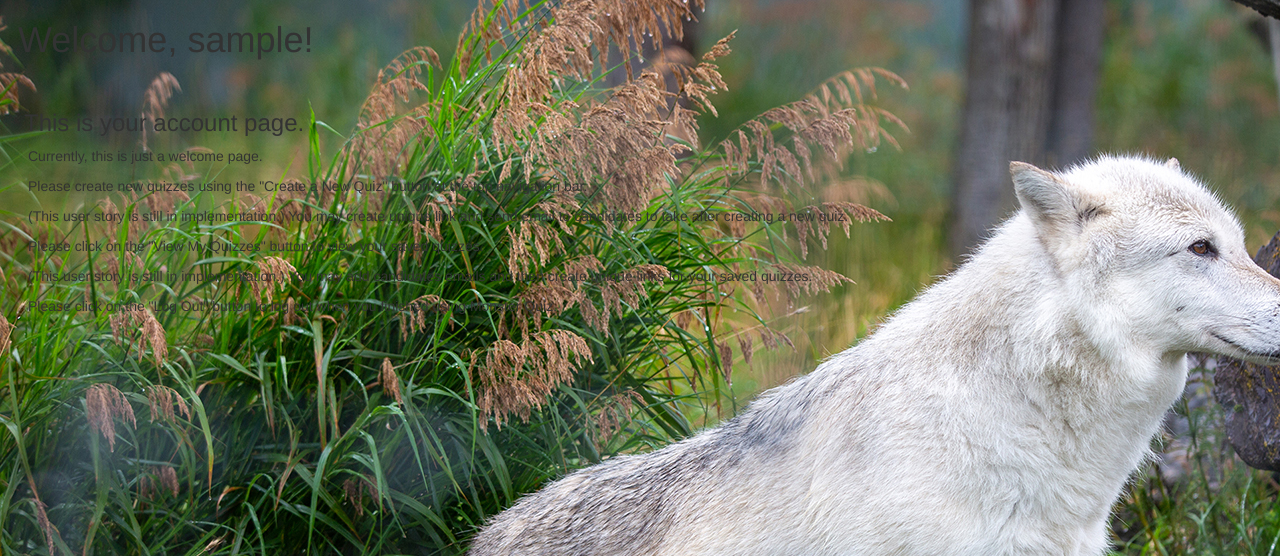
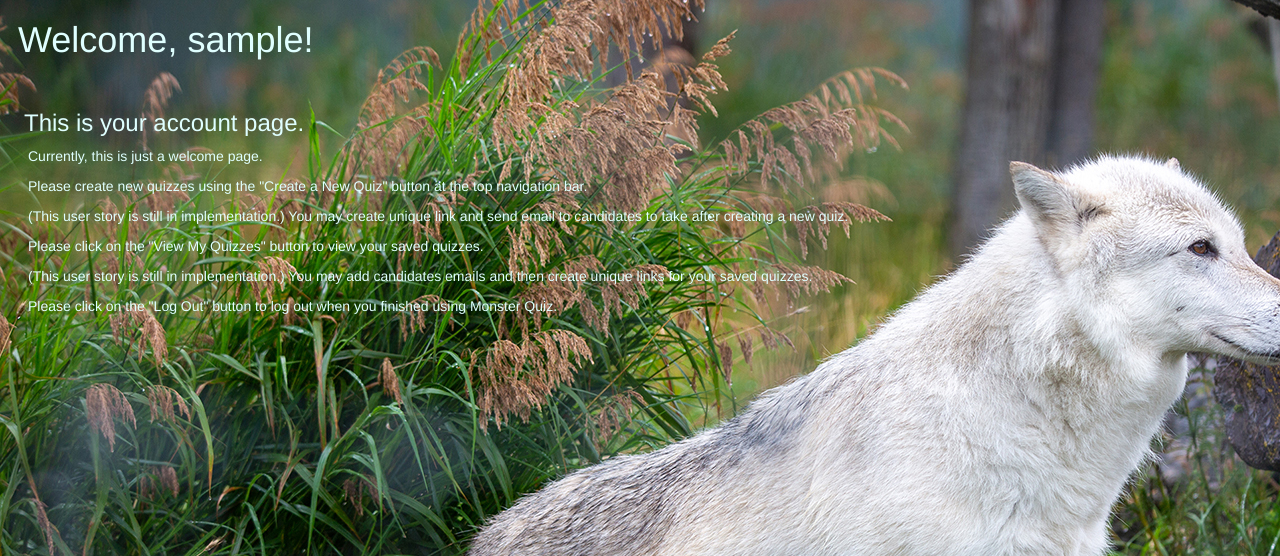
Before and after one commit to williamgl/CapstoneInFlask, a Flask app: page /index in a window 1280 px wide. Shown: the part 52-608 px from the top of the page. Run offline with Flask 2, Linux system fonts and the light colour scheme; the visitor is signed in with stand-in values (Sample User, id 1); some libraries are stand-ins or nearby versions.

Commit message:
Changed text style to index.j2 when user logged in

```diff
--- a/templates/index.j2
+++ b/templates/index.j2
@@ -10,15 +10,15 @@
             }
             </style>
         </head>
-        <h1>&ensp;Welcome, {{ session.username }}!</h1>
+        <h1 style="color:  #E0FFFF;">&ensp;Welcome, {{ session.username }}!</h1>
         <br>
-        <h3>&emsp;This is your account page.</h3>
-        <p>&emsp;&emsp;Currently, this is just a welcome page.</p>
-        <p>&emsp;&emsp;Please create new quizzes using the "Create a New Quiz" button at the top navigation bar.</p>
-        <p>&emsp;&emsp;(This user story is still in implementation.) You may create unique link and send email to candidates to take after creating a new quiz.</p>
-        <p>&emsp;&emsp;Please click on the "View My Quizzes" button to view your saved quizzes.</p>
-        <p>&emsp;&emsp;(This user story is still in implementation.) You may add candidates emails and then create unique links for your saved quizzes.</p>
-        <p>&emsp;&emsp;Please click on the "Log Out" button to log out when you finished using Monster Quiz.</p>
+        <h3 style="color:  #E0FFFF;">&emsp;This is your account page.</h3>
+        <p style="color:  #E0FFFF;">&emsp;&emsp;Currently, this is just a welcome page.</p>
+        <p style="color:  #E0FFFF;">&emsp;&emsp;Please create new quizzes using the "Create a New Quiz" button at the top navigation bar.</p>
+        <p style="color:  #E0FFFF;">&emsp;&emsp;(This user story is still in implementation.) You may create unique link and send email to candidates to take after creating a new quiz.</p>
+        <p style="color:  #E0FFFF;">&emsp;&emsp;Please click on the "View My Quizzes" button to view your saved quizzes.</p>
+        <p style="color:  #E0FFFF;">&emsp;&emsp;(This user story is still in implementation.) You may add candidates emails and then create unique links for your saved quizzes.</p>
+        <p style="color:  #E0FFFF;">&emsp;&emsp;Please click on the "Log Out" button to log out when you finished using Monster Quiz.</p>
 
 	{% else %}
         <head>
@@ -31,7 +31,7 @@
         </head>
         <p></p>
         <h1 style="color:  #DCDCDC;">&ensp;Welcome to Monster Quiz!</h1>
-        <h3 style="color:  #D3D3D3;">&emsp;Home</h3>
+        <h3 style="color:  #DCDCDC;">&emsp;Home</h3>
         <p style="color:  #DCDCDC;">&emsp;&emsp;This is the homepage of our project.</p>
         <p style="color:  #DCDCDC;">&emsp;&emsp;This is an online quiz creator like SurveyMonkey.</p>
         <h3 style="color:  #DCDCDC;">&emsp;Log In</h3>
```
